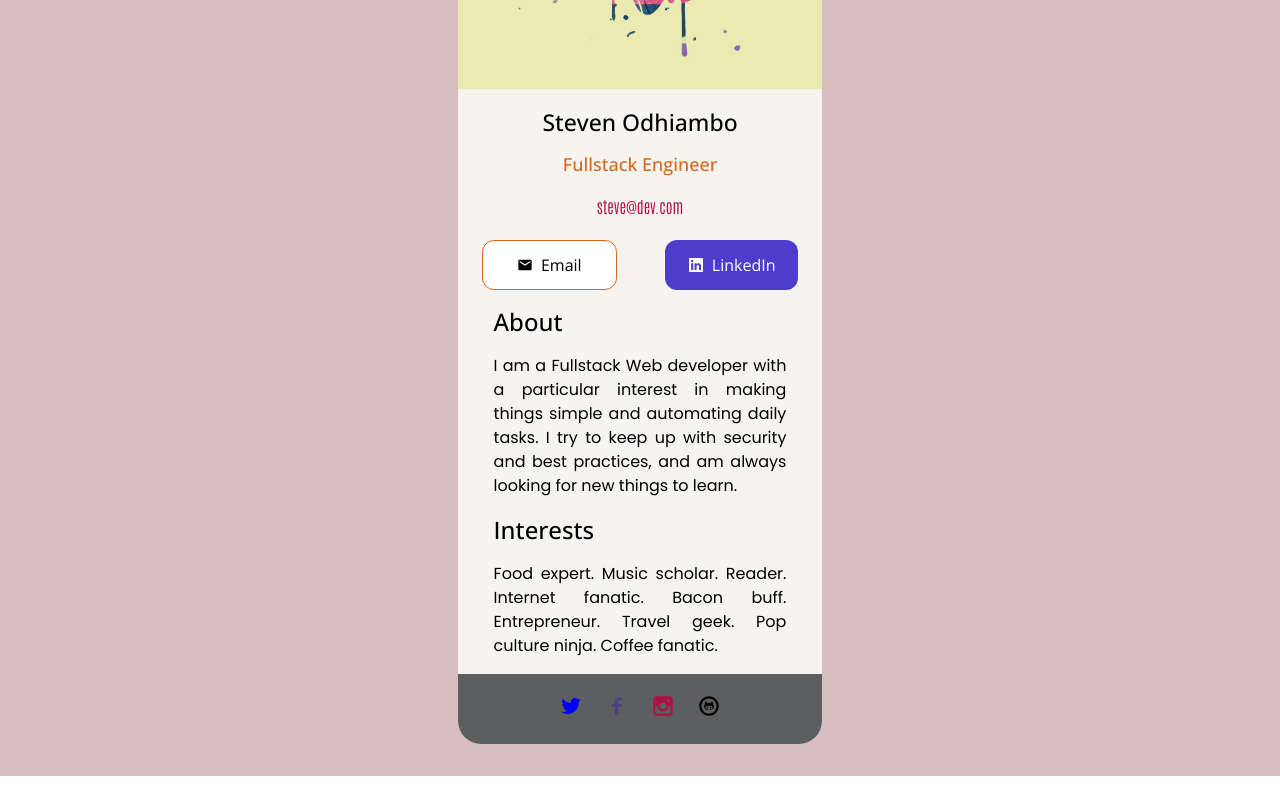
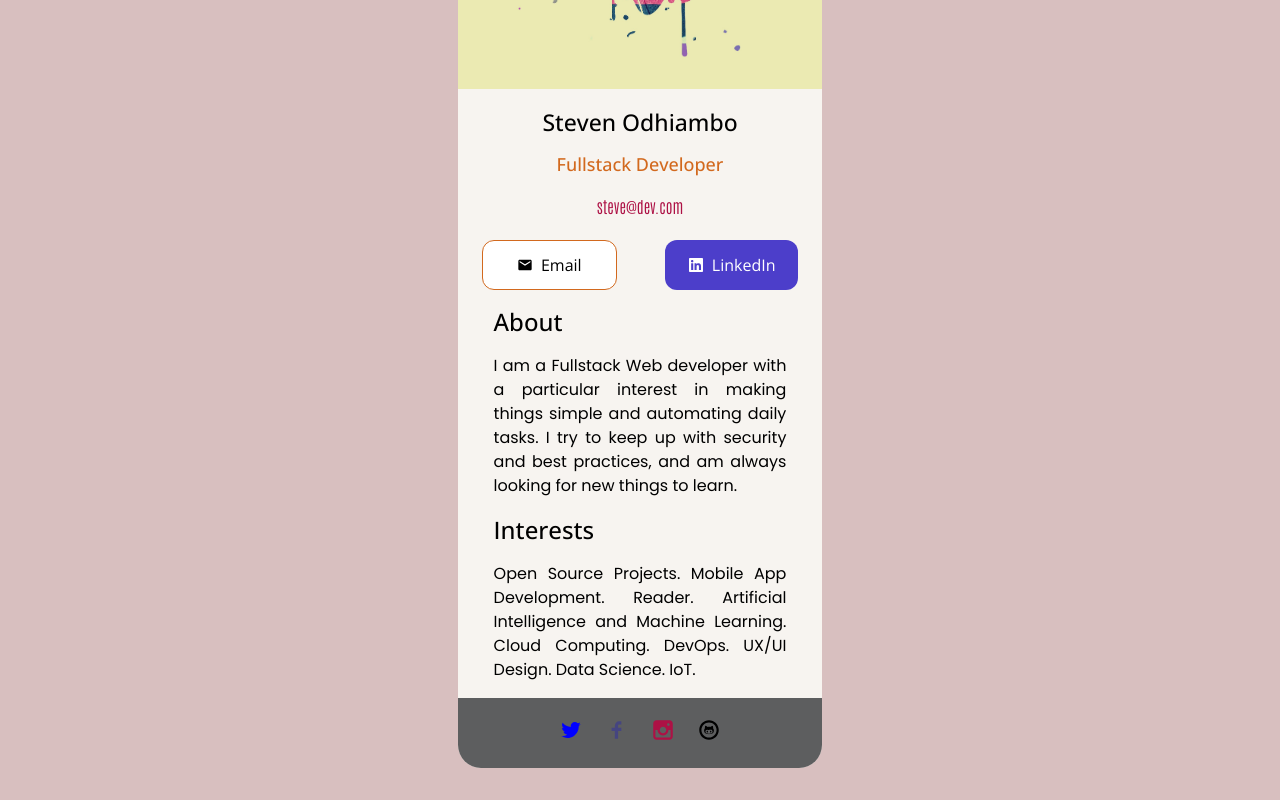
Before and after one commit to Sephens/My-Business-Digital-Card, a React (Vite) app: page / in a window 1280 px wide. Shown: the part 308-1108 px from the top of the page. Before the commit the page ends 1084 px from the top, so only its background shows below. Built offline with nearby package versions, Linux system fonts and the light colour scheme; a web font is replaced by a local one.

Commit message:
update of interest section

```diff
--- a/src/Components/InfoSection.jsx
+++ b/src/Components/InfoSection.jsx
@@ -9,7 +9,7 @@ function InfoSection() {
     <div className='info-sec'>
     <img src={Banner} alt="myimage" className="info-img"/>
     <h1 className='info-sec-header'>Steven Odhiambo</h1>
-    <h3 className='info-sec-desc'>Fullstack Engineer</h3>
+    <h3 className='info-sec-desc'>Fullstack Developer</h3>
     <a href='https://portfolio-lake-five-68.vercel.app/' className='link'>steve@dev.com</a>
 
     <div className='btn-div'>
--- a/src/Components/Interests.jsx
+++ b/src/Components/Interests.jsx
@@ -5,7 +5,7 @@ function Interests() {
   return (
     <div className='interest'>
     <h2 className='interest-head'>Interests</h2>
-    <p id="interest-paragraph">Food expert. Music scholar. Reader. Internet fanatic. Bacon buff. Entrepreneur. Travel geek. Pop culture ninja. Coffee fanatic.</p>
+    <p id="interest-paragraph">Open Source Projects. Mobile App Development. Reader. Artificial Intelligence and Machine Learning. Cloud Computing. DevOps. UX/UI Design. Data Science. IoT.</p>
     </div>
   )
 }
```
